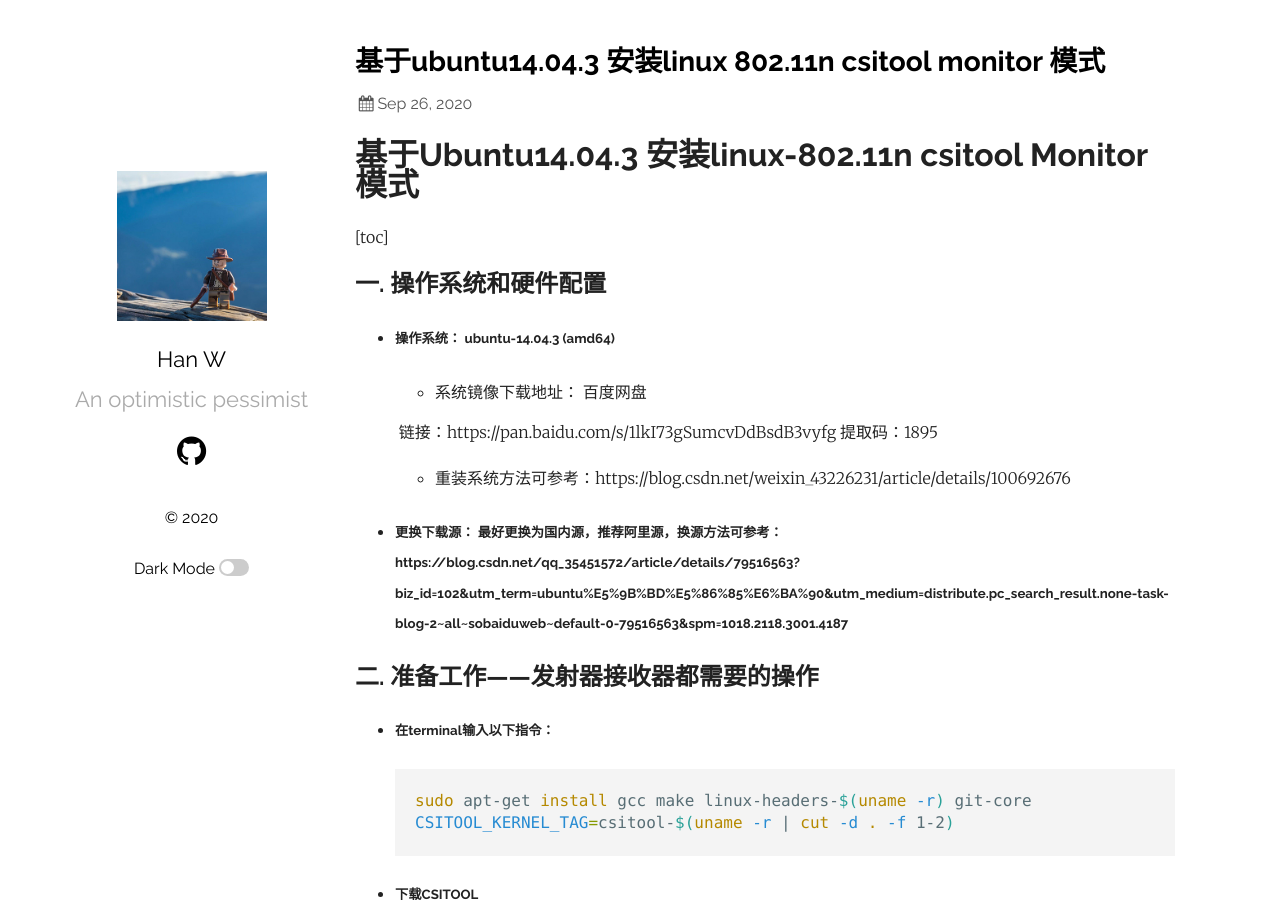
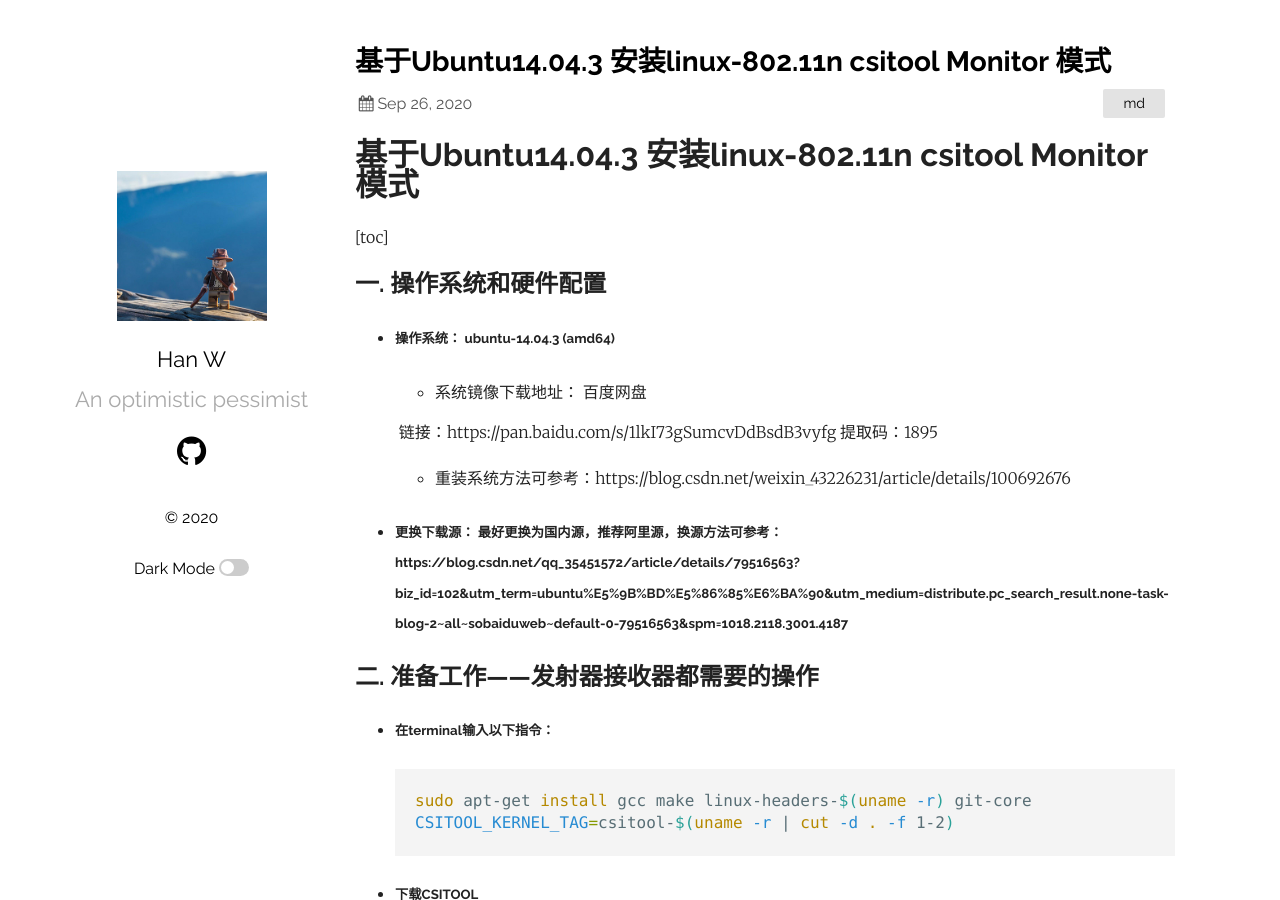
Before and after one commit to Vision-wh/Vision-wh.github.io, a Jekyll site: the page built from _posts/2020-09-26-基于Ubuntu14.04.3 安装linux-802.11n csitool Monitor 模式.markdown, in a window 1280 px wide and 900 px high. Built offline with Jekyll 4.4.1, drawn with Linux system fonts in a browser that asks for light colours; our own code applies the rules of GitHub Pages for plain Markdown files; comment, search, counter and statistics services are not loaded; part of the change alters nothing that is shown.

```diff
--- a/_posts/2020-09-26-基于Ubuntu14.04.3 安装linux-802.11n csitool Monitor 模式.markdown
+++ b/_posts/2020-09-26-基于Ubuntu14.04.3 安装linux-802.11n csitool Monitor 模式.markdown
@@ -1,3 +1,9 @@
+---
+layout: post
+title:  "基于Ubuntu14.04.3 安装linux-802.11n csitool Monitor 模式"
+date:   2020-09-26 17:13:44 +0800
+categories: md
+---
 # 基于Ubuntu14.04.3 安装linux-802.11n csitool Monitor 模式
 
 [toc]
```
